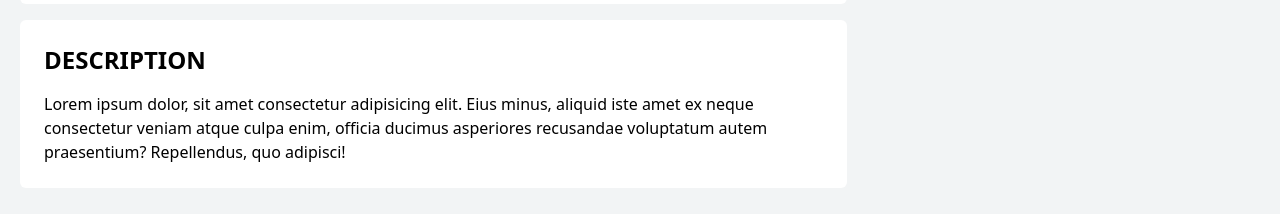
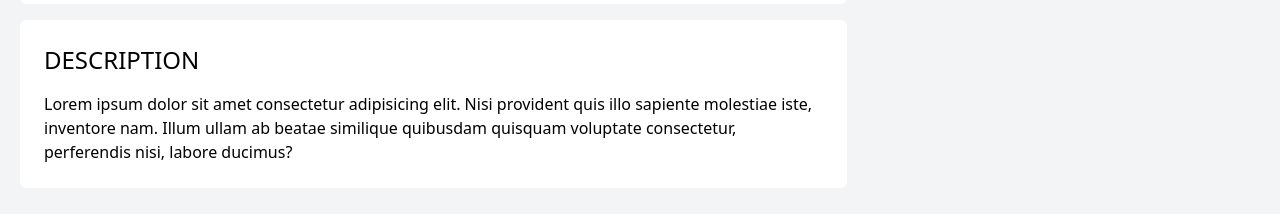
Before and after one commit to steffegit/auction-frontend, a React (Create React App) app: page /bids/1 in a window 1280 px wide. Shown: the part 676-890 px from the top of the page. Built offline with nearby package versions, Linux system fonts and the light colour scheme; no server answers.

Commit message:
Just for backup safe. Need to make the Bidding Page a Grid.

```diff
--- a/src/components/Cards/FeaturedItemCard.jsx
+++ b/src/components/Cards/FeaturedItemCard.jsx
@@ -46,7 +46,7 @@ function ItemCard({ id, title, price, days, hours, km, type, classic, pic }) {
       </div>
       {/* BID BUTTON*/}
       <a href={`/bids/${id}`}>
-        <button className="w-full p-3 rounded-md text-white bg-gradient-to-r from-purple-700 to-indigo-700 sm:py-2 sm:px-6 focus:outline focus:outline-blue-500 focus:outline-offset-2 shadow-md shadow-purple-300 -mt-2 transition-all hover:scale-105">
+        <button className="w-full p-3 rounded-md text-white bg-gradient-to-r from-purple-700 to-indigo-700 sm:py-2 sm:px-6 focus:outline focus:outline-blue-500 focus:outline-offset-2 shadow-md -mt-2 transition-all hover:scale-105">
           <div>Place a bid</div>
         </button>
       </a>
--- a/src/pages/Bid.jsx
+++ b/src/pages/Bid.jsx
@@ -41,12 +41,12 @@ function Bid() {
           </Swiper>
         </div>
         <div className="w-full bg-white p-6 rounded-md space-y-4">
-          <div className="text-2xl font-bold uppercase">Description</div>
+          <div className="text-2xl font-medium uppercase">Description</div>
           <div>
-            Lorem ipsum dolor, sit amet consectetur adipisicing elit. Eius
-            minus, aliquid iste amet ex neque consectetur veniam atque culpa
-            enim, officia ducimus asperiores recusandae voluptatum autem
-            praesentium? Repellendus, quo adipisci!
+            Lorem ipsum dolor sit amet consectetur adipisicing elit. Nisi
+            provident quis illo sapiente molestiae iste, inventore nam. Illum
+            ullam ab beatae similique quibusdam quisquam voluptate consectetur,
+            perferendis nisi, labore ducimus?
           </div>
         </div>
       </div>
```
Also changed, not shown: 1 other file (tests, documents, lock files or other folders).
